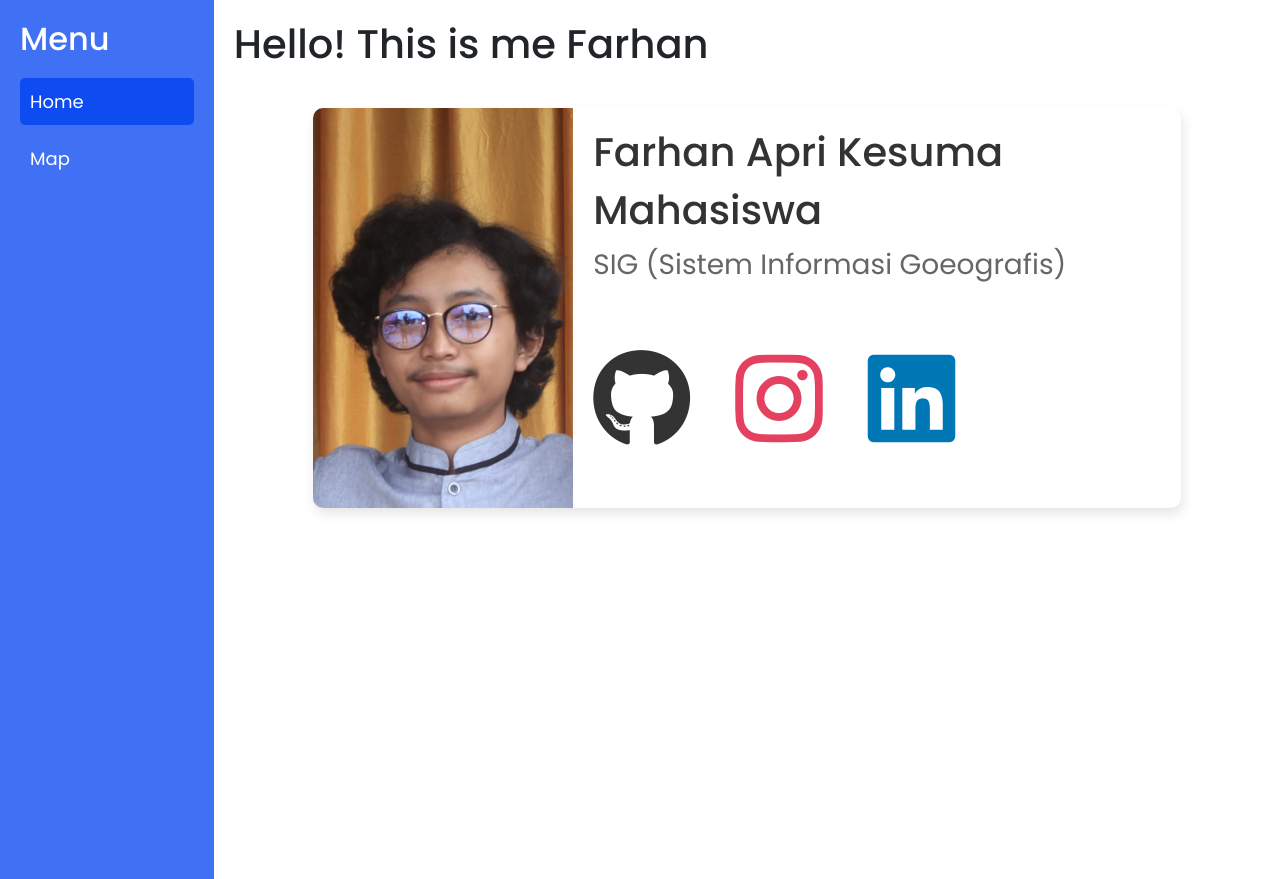
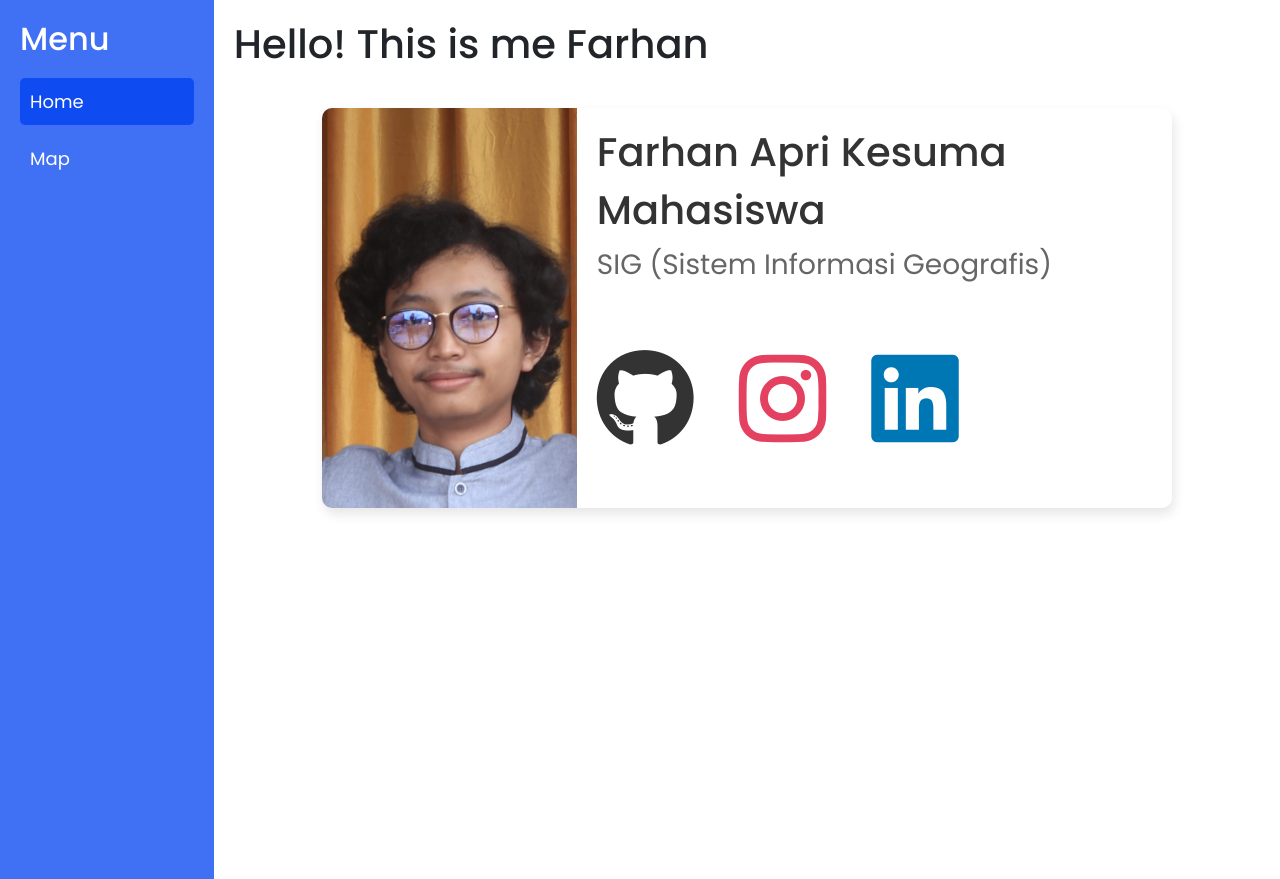
Before and after one commit to parhannn/proyek-sig, a Flask app: page / in a window 1280 px wide. Shown: the part 96-975 px from the top of the page. Run offline with Flask 3, Linux system fonts and the light colour scheme; some libraries are stand-ins or nearby versions.

Commit message:
minor update

```diff
--- a/templates/home.html
+++ b/templates/home.html
@@ -35,7 +35,7 @@
             <div class="profile-info">
               <h2>Farhan Apri Kesuma</h2>
               <h2>Mahasiswa</h2>
-              <p>SIG (Sistem Informasi Goeografis)</p>
+              <p>SIG (Sistem Informasi Geografis)</p>
               <div class="social-links">
                 <a href="https://github.com/parhannn/"><i class="fab fa-github"></i></a>
                 <a href="https://www.instagram.com/prhnnn_ak/"><i class="fab fa-instagram"></i></a>
```
